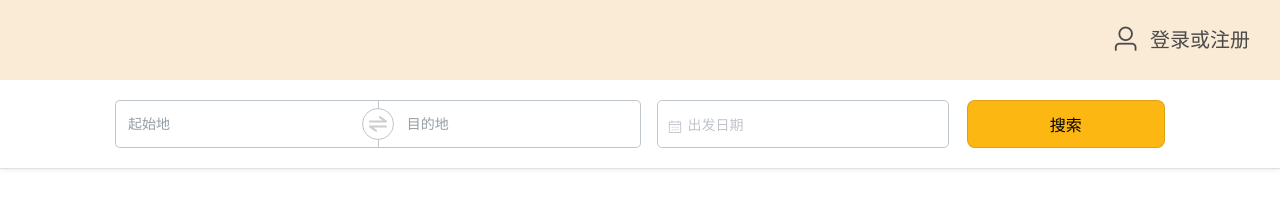
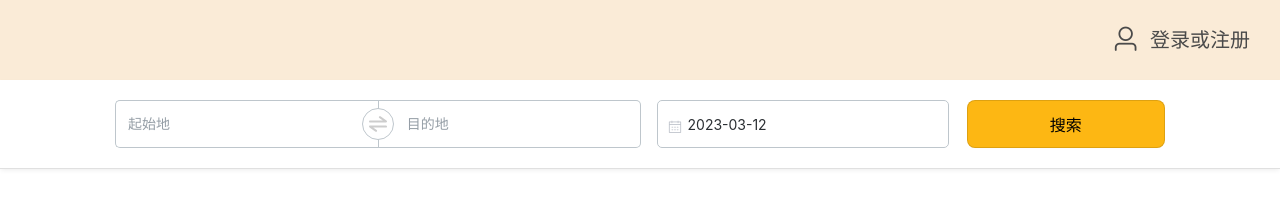
Before and after one commit to zpy1207/ticket-purchase, a Nuxt app: page /searchDetail in a window 1280 px wide. Shown: the top 200 px of the page. Built offline with nearby package versions, Linux system fonts and the light colour scheme; what vue-session would draw is missing.

Commit message:
add pay-page and update search-tab

```diff
--- a/components/SearchTab.vue
+++ b/components/SearchTab.vue
@@ -53,7 +53,9 @@
                   class="input-date"
                   type="date"
                   size="large"
-                  placeholder="出发日期">
+                  align="center"
+                  placeholder="出发日期"
+                >
                 </el-date-picker>
               </span>
             </div>
@@ -78,7 +80,7 @@ export default {
     return {
       startCity: '',
       endCity: '',
-      startDate: '',
+      startDate: new Date(),
       date: '',
       labelStartCity: '起始地',
       labelEndCity: '目的地',
@@ -91,7 +93,11 @@ export default {
       this.endCity = tmp
     },
     onSearch() {
-      this.$emit('onSearch')
+      this.$emit('onSearch', {
+        startCity: this.startCity,
+        endCity: this.endCity,
+        startDate: this.startDate.getTime()
+      })
     },
     onFocusStartCity() {
       this.labelStartCity = ''
--- /dev/null
+++ b/pages/payment.vue
@@ -0,0 +1,15 @@
+<template>
+  <div>
+    pay
+  </div>
+</template>
+
+<script>
+export default {
+
+}
+</script>
+
+<style>
+
+</style>
--- a/pages/searchDetail.vue
+++ b/pages/searchDetail.vue
@@ -97,6 +97,12 @@ export default {
       console.log(this.$route)
     },
     onPay() {
+      this.$router.push({
+        path: '/payment',
+        query: {
+          ...this.chooseTicketList
+        }
+      })
       console.log('pay')
     }
   }
```
